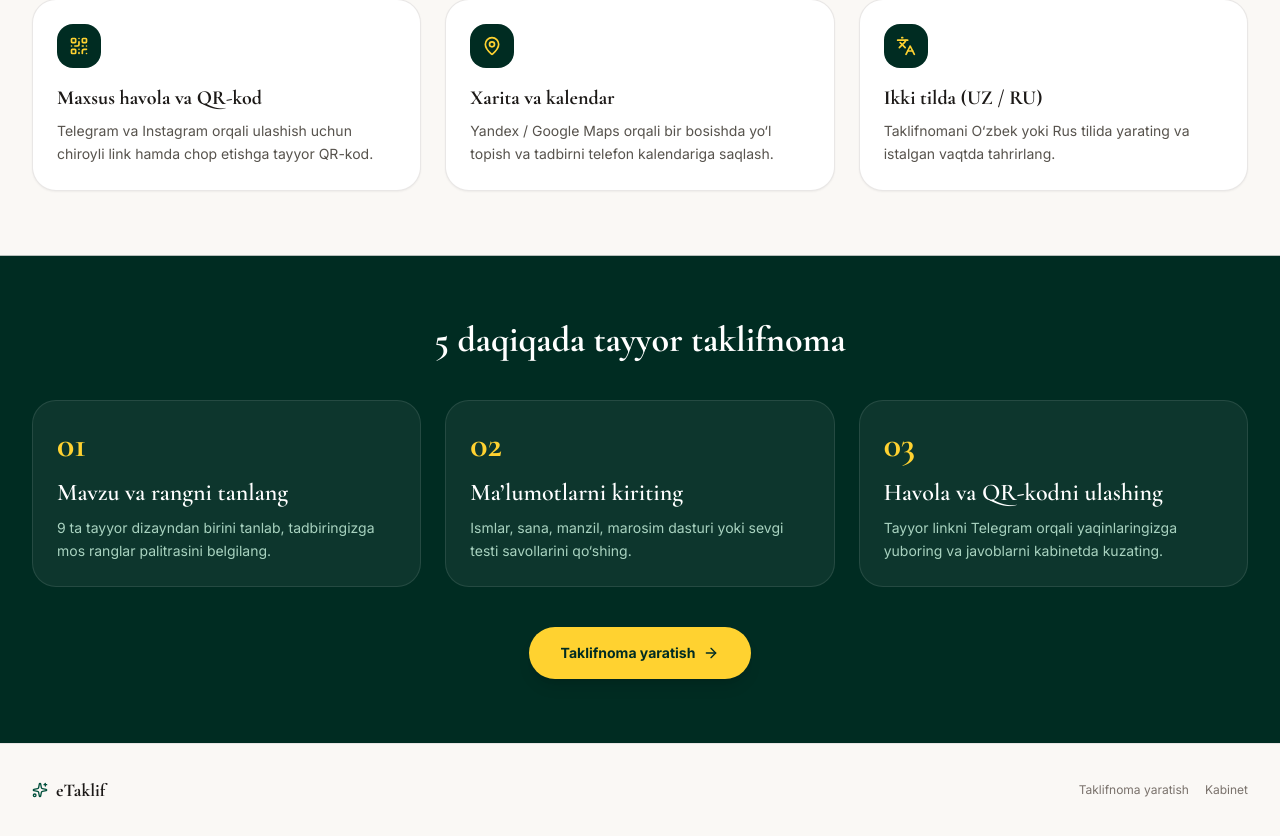
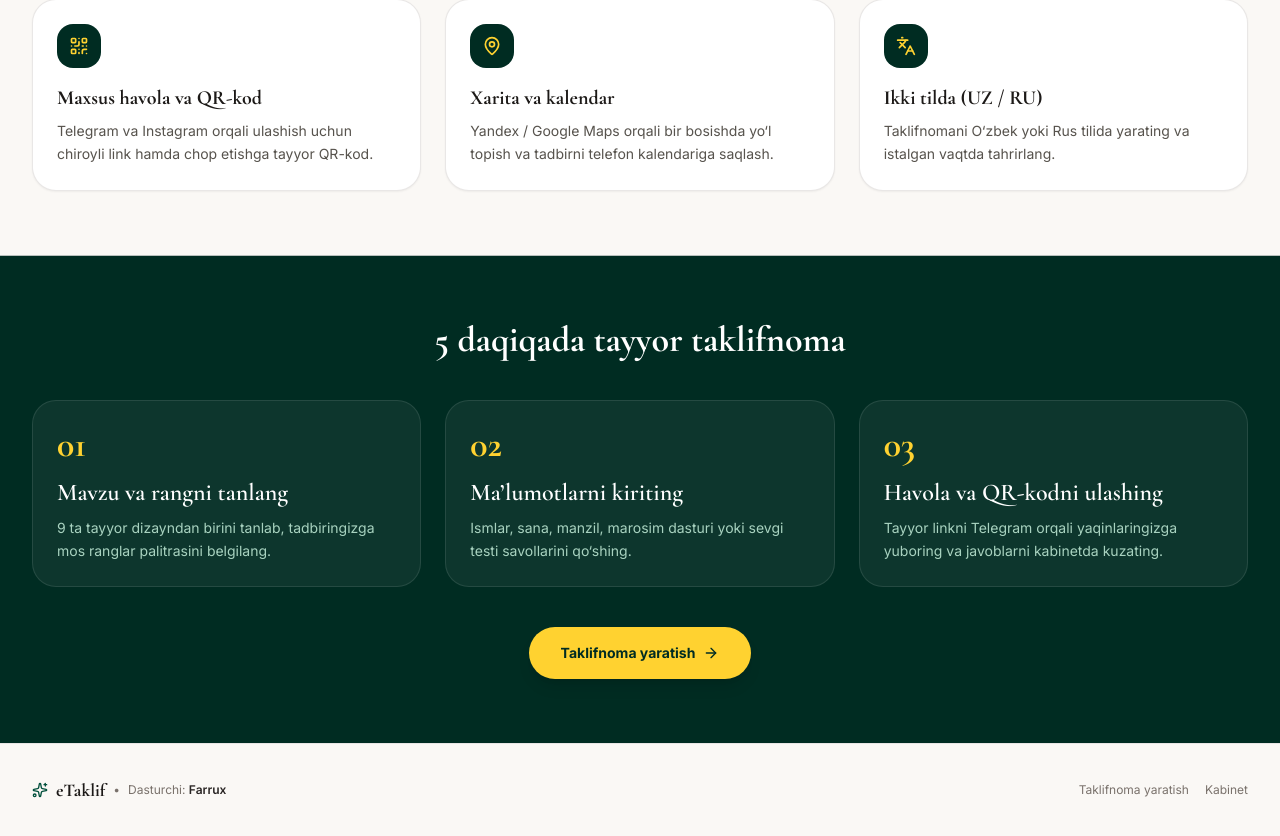
Before and after one commit to ecthelion-dev/e_taklifnoma, a React (Vite) app: page / in a window 1280 px wide. Shown: the part 4149-4985 px from the top of the page. Built offline with nearby package versions, Linux system fonts and the light colour scheme; no server answers; a web font is replaced by a local one.

Commit message:
Add developer credit: Farrux

```diff
--- a/src/pages/HomePage.tsx
+++ b/src/pages/HomePage.tsx
@@ -504,10 +504,15 @@ export const HomePage: React.FC = () => {
 
       {/* FOOTER */}
       <footer className="border-t border-stone-200 bg-[#FAF8F5] py-6 sm:py-8">
-        <div className="mx-auto flex max-w-7xl items-center justify-between px-4 text-xs text-stone-500 sm:px-6 lg:px-8">
+        <div className="mx-auto flex max-w-7xl flex-col items-center justify-between gap-3 px-4 text-xs text-stone-500 sm:flex-row sm:px-6 lg:px-8">
           <div className="flex items-center gap-2">
             <Sparkles className="h-4 w-4 text-emerald-900" />
             <span className="font-serif-display text-lg font-bold text-stone-900">{t.brand}</span>
+            <span>•</span>
+            <span>
+              {lang === 'ru' ? 'Разработчик:' : 'Dasturchi:'}{' '}
+              <strong className="font-semibold text-stone-800">Farrux</strong>
+            </span>
           </div>
           <div className="flex items-center gap-4">
             <Link to="/create" className="hover:text-stone-900">
```
